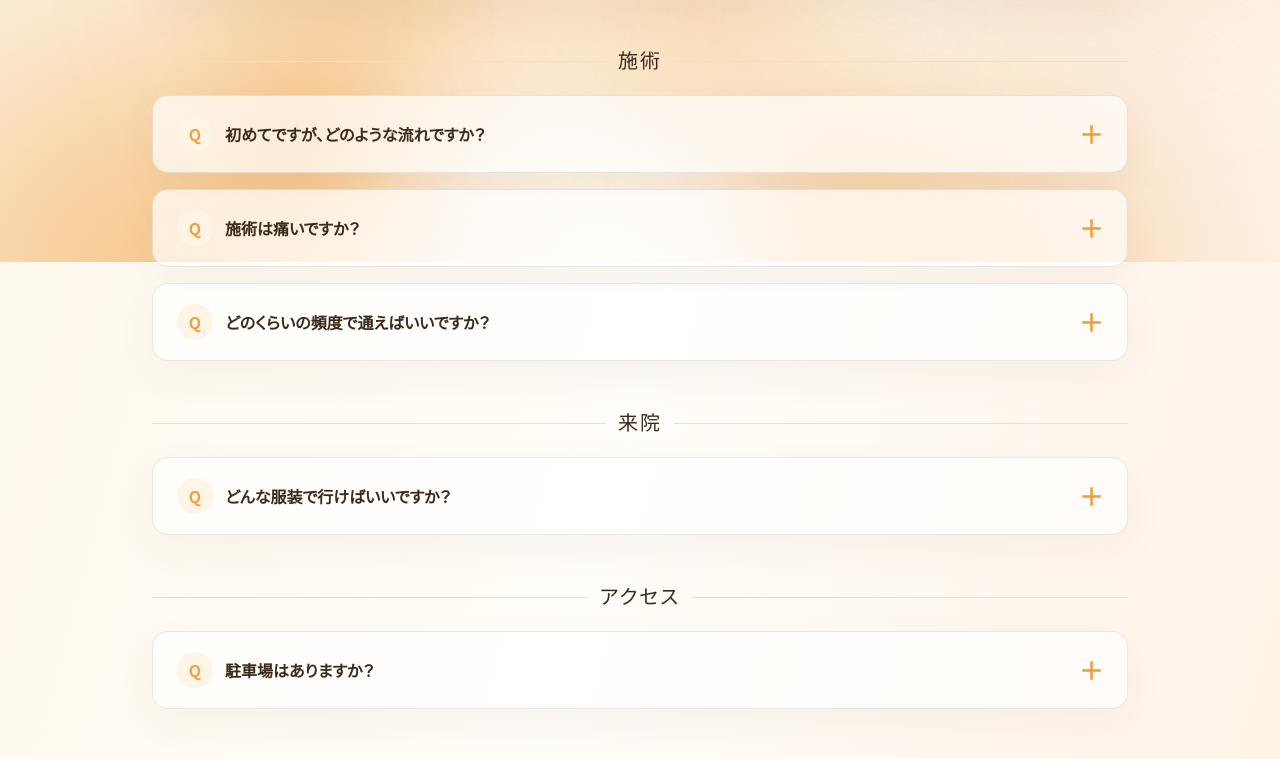
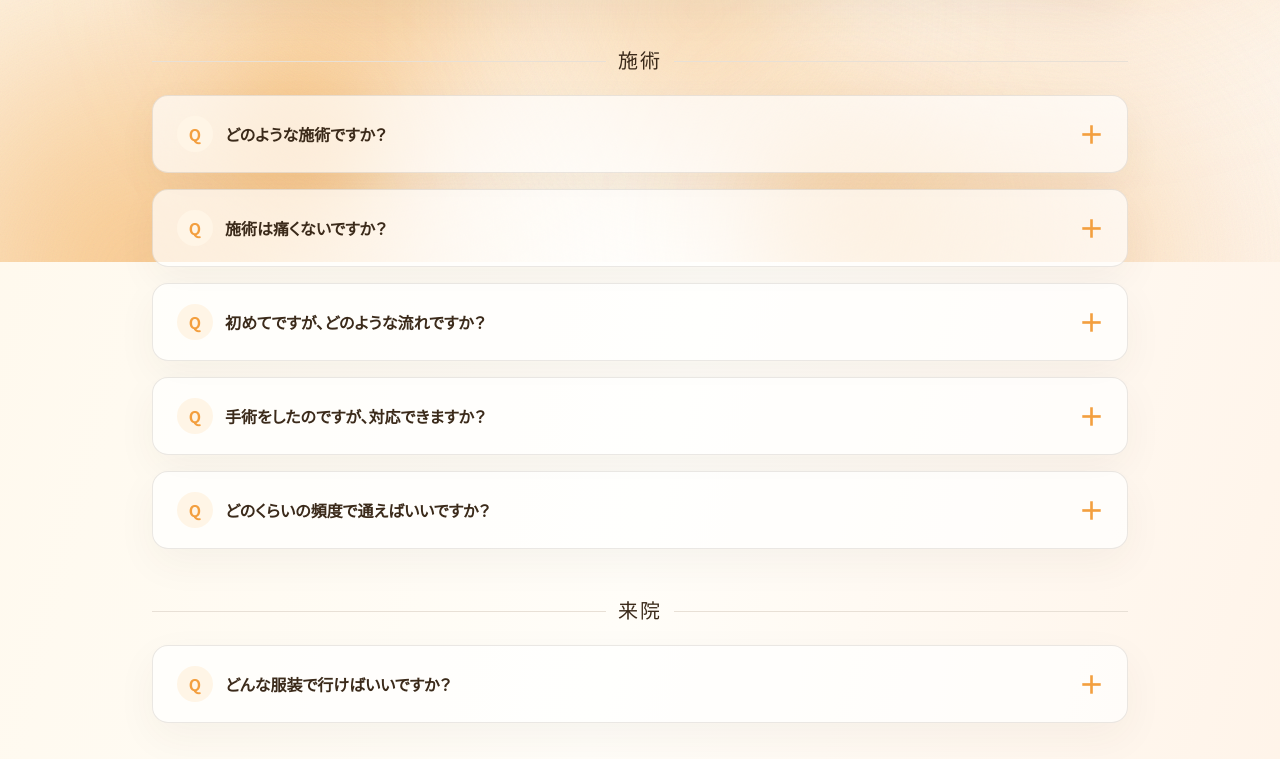
Before and after one commit to yuu-zen-org/akatsuki-seitai, a Next.js app: page /faq in a window 1280 px wide. Shown: the part 538-1297 px from the top of the page. Built offline with nearby package versions, Linux system fonts and the light colour scheme.

Commit message:
feat: FAQ更新（内容修正・追加・CTAボタン・SEOリライト）

```diff
--- a/src/components/sections/FAQSection.tsx
+++ b/src/components/sections/FAQSection.tsx
@@ -4,7 +4,8 @@ import { useState } from "react";
 import Link from "next/link";
 import { faqs } from "@/data/faq";
 
-const topFaqs = faqs.slice(0, 3);
+const TOP_FAQ_IDS = ["treatment-style", "pain", "reservation"];
+const topFaqs = TOP_FAQ_IDS.map((id) => faqs.find((f) => f.id === id)!).filter(Boolean);
 
 export function FAQSection() {
   const [openId, setOpenId] = useState<string | null>(null);
--- a/src/components/ui/FAQAccordion.tsx
+++ b/src/components/ui/FAQAccordion.tsx
@@ -1,6 +1,7 @@
 "use client";
 
 import { useState } from "react";
+import Link from "next/link";
 import type { FAQ } from "@/types";
 
 export function FAQAccordion({ faqs }: { faqs: FAQ[] }) {
@@ -32,12 +33,29 @@ export function FAQAccordion({ faqs }: { faqs: FAQ[] }) {
               </span>
             </button>
             <div
-              className="overflow-hidden transition-[max-height] duration-300 ease-in-out"
-              style={{ maxHeight: isOpen ? "500px" : "0" }}
+              className="overflow-hidden transition-[max-height] duration-500 ease-in-out"
+              style={{ maxHeight: isOpen ? "600px" : "0" }}
             >
-              <p className="px-6 pb-6 leading-8 text-text-light md:pl-[4.5rem]">
-                {faq.answer}
-              </p>
+              <div className="px-6 pb-6 md:pl-[4.5rem]">
+                <p className="leading-8 text-text-light">{faq.answer}</p>
+                {faq.cta && faq.cta.length > 0 && (
+                  <div className="mt-5 flex flex-wrap gap-3">
+                    {faq.cta.map((c) => (
+                      <Link
+                        key={c.href}
+                        href={c.href}
+                        className={
+                          c.variant === "primary"
+                            ? "inline-flex min-h-11 items-center justify-center rounded-full bg-primary px-6 text-sm font-bold text-white"
+                            : "inline-flex min-h-11 items-center justify-center rounded-full border border-border-light bg-white/80 px-6 text-sm font-bold text-primary-dark"
+                        }
+                      >
+                        {c.label}
+                      </Link>
+                    ))}
+                  </div>
+                )}
+              </div>
             </div>
           </div>
         );
--- a/src/data/faq.ts
+++ b/src/data/faq.ts
@@ -1,52 +1,88 @@
 import type { FAQ } from "@/types";
 
 export const faqs: FAQ[] = [
+  // 予約
   {
     id: "reservation",
     question: "予約は必要ですか？",
     answer:
-      "はい、完全予約制です。お電話、LINE、またはお問い合わせフォームからご予約ください。",
+      "はい、当院は完全予約制です。お電話・WEBフォーム・LINEのいずれかよりご予約いただけます。当日のご予約も空きがあれば対応可能ですので、まずはお気軽にご連絡ください。",
     category: "予約",
+    cta: [
+      { label: "WEBご予約はこちら", href: "/contact", variant: "primary" },
+      { label: "お電話で予約", href: "tel:0227254546", variant: "secondary" },
+      { label: "LINEで予約", href: "https://lin.ee/XXXXXXXXX", variant: "secondary" },
+    ],
+  },
+
+  // 施術
+  {
+    id: "treatment-style",
+    question: "どのような施術ですか？",
+    answer:
+      "他の治療院とは異なり、バキバキ・ボキボキと骨を鳴らすような施術は一切行いません。筋肉や筋膜に優しくアプローチする独自の整体法で、ほとんどの方がうとうとしてしまうほど心地よく受けていただけます。身体への負担が少ないため、年齢を問わず安心してご来院いただけます。",
+    category: "施術",
+  },
+  {
+    id: "pain",
+    question: "施術は痛くないですか？",
+    answer:
+      "ご安心ください。強い刺激や痛みを伴う施術は行いません。お一人おひとりの症状や体の状態をしっかりと確認したうえで施術を進めますので、不安なこと・怖いと感じることがあれば、遠慮なくお申し出ください。お客様のペースに合わせながら、安心して受けていただける環境を大切にしています。",
+    category: "施術",
   },
   {
     id: "first-visit",
     question: "初めてですが、どのような流れですか？",
     answer:
-      "まずカウンセリングで症状やお悩みを伺い、検査を行います。その後、お身体の状態に合わせた施術を行い、今後の方針をご説明します。",
+      "まず丁寧なカウンセリングで、現在の症状・お悩み・生活習慣などを伺います。次に姿勢・筋肉・骨格のバランスを検査し、根本原因を把握したうえで施術を行います。施術後は今後のプランや自宅でのセルフケアもご提案しますので、初めての方でも安心してお越しいただけます。",
     category: "施術",
   },
   {
-    id: "pain",
-    question: "施術は痛いですか？",
+    id: "surgery",
+    question: "手術をしたのですが、対応できますか？",
     answer:
-      "ボキボキと骨を鳴らすような施術は行いません。お身体に負担の少ない、やさしい施術を心がけています。",
+      "手術の内容や術後の経過によりますが、基本的には対応可能です。ご来院時の問診でどのような手術をされたかをお知らせいただければ、お身体の状態に合わせた安全な施術をご提案いたします。不安な点がある場合は、ご予約前にお電話でご相談いただくことも可能です。",
     category: "施術",
-  },
-  {
-    id: "clothing",
-    question: "どんな服装で行けばいいですか？",
-    answer:
-      "動きやすい服装でお越しください。ジーンズやスカートは避けていただくとスムーズです。お着替えのご用意もあります。",
-    category: "来院",
-  },
-  {
-    id: "parking",
-    question: "駐車場はありますか？",
-    answer: "はい、院の前に専用駐車場がございます。",
-    category: "アクセス",
-  },
-  {
-    id: "insurance",
-    question: "保険は使えますか？",
-    answer:
-      "当院は自費の整体院のため、健康保険の適用はございません。",
-    category: "料金",
   },
   {
     id: "frequency",
     question: "どのくらいの頻度で通えばいいですか？",
     answer:
-      "症状や状態によりますが、最初は週1回程度、改善に伴い間隔を空けていくことが多いです。初回時にご提案いたします。",
+      "症状の程度やお身体の状態によって異なりますが、最初は週1回程度のご来院をお勧めしています。改善とともに間隔を広げていき、最終的には月1回程度のメンテナンスに移行される方が多いです。初回施術後にお一人おひとりに合ったプランをご提案します。",
     category: "施術",
   },
+
+  // 来院
+  {
+    id: "clothing",
+    question: "どんな服装で行けばいいですか？",
+    answer:
+      "動きやすい服装でのご来院をお勧めします。ジーンズやタイトなスカートは身体の状態を確認しにくい場合があるため、できればお避けください。お着替えのご用意もございますので、仕事帰りにスーツのままお越しいただいても問題ありません。",
+    category: "来院",
+  },
+
+  // アクセス
+  {
+    id: "parking",
+    question: "駐車場はありますか？",
+    answer:
+      "はい、院の前に無料駐車場をご用意しております。お車でも安心してお越しください。また、泉中央駅から徒歩6分・八乙女駅から徒歩15分の好立地ですので、公共交通機関でのアクセスも便利です。",
+    category: "アクセス",
+  },
+
+  // 料金
+  {
+    id: "insurance",
+    question: "保険は使えますか？",
+    answer:
+      "当院は保険適用外の自費整体院です。保険診療との違いは、症状・生活習慣・体の使い方に合わせたオーダーメイドの施術が受けられる点にあります。その場しのぎではなく、根本的な改善を目指したい方に多く選ばれています。",
+    category: "料金",
+  },
+  {
+    id: "payment",
+    question: "お支払い方法を教えてください。",
+    answer:
+      "各種お支払い方法に対応しております。現金のほか、PayPay・楽天ペイ・au PAY・d払いなどの電子マネー、またVISA・MasterCard・JCB・American Expressのクレジットカードもご利用いただけます。",
+    category: "料金",
+  },
 ];
--- a/src/types/index.ts
+++ b/src/types/index.ts
@@ -28,11 +28,18 @@ export interface PriceItem {
   isRecommended?: boolean;
 }
 
+export interface FAQCta {
+  label: string;
+  href: string;
+  variant?: "primary" | "secondary";
+}
+
 export interface FAQ {
   id: string;
   question: string;
   answer: string;
   category?: string;
+  cta?: FAQCta[];
 }
 
 export interface Voice {
```
